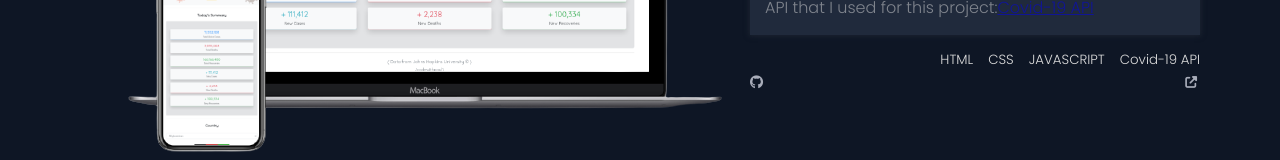
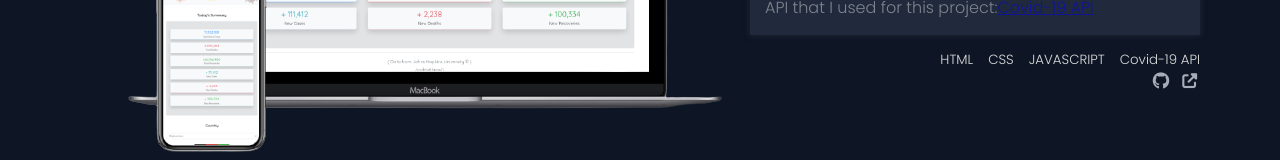
Before and after one commit to PaulPintang/Portfolio, a React (Create React App) app: page / in a window 1280 px wide. Shown: the part 2089-2249 px from the top of the page. Built offline with nearby package versions, Linux system fonts and the light colour scheme.

Commit message:
style: link to project icon size

```diff
--- a/src/components/Projects/Projects.styled.js
+++ b/src/components/Projects/Projects.styled.js
@@ -1,5 +1,5 @@
 import styled from "styled-components";
-import { Flex } from "../styles/Reusable.styled";
+import { Flex, Links } from "../styles/Reusable.styled";
 
 export const Section = styled.section`
   padding-bottom: 70px;
@@ -26,4 +26,10 @@ export const Description = styled.div`
   padding: 15px;
   margin: 15px 0;
 `;
-export const LinkToProject = styled.div``;
+export const LinkToProject = styled(Links)`
+  justify-content: flex-end;
+  gap: 10px;
+  i {
+    font-size: 17px;
+  }
+`;
--- a/src/components/Projects/index.jsx
+++ b/src/components/Projects/index.jsx
@@ -1,5 +1,5 @@
 // import "./styles.css";
-import { Flex, Container, Span, Links } from "../styles/Reusable.styled.js";
+import { Flex, Container, Span } from "../styles/Reusable.styled.js";
 import {
   Section,
   ProjectContainer,
@@ -57,7 +57,6 @@ const Projects = () => {
             </Flex>
 
             <LinkToProject>
-              <Links>
               <li>
                 <a
                   href="https://github.com/PaulPintang/Covid-19-Tracker-App"
@@ -76,7 +75,6 @@ const Projects = () => {
                   <i className="fas fa-external-link-alt"></i>
                 </a>
               </li>
-              </Links>
             </LinkToProject>
           </ProjectInfo>
         </ProjectContainer>
--- a/src/components/styles/Reusable.styled.js
+++ b/src/components/styles/Reusable.styled.js
@@ -13,7 +13,8 @@ export const Center = styled.div`
 export const Flex = styled.div`
   display: flex;
   height: 100%;
-  justify-content: ${({ right }) => (right ? "flex-end" : "space-between")}};
+  justify-content: ${({ right, left }) =>
+    right ? "flex-end" : "space-between"}};
   align-items: center;
   gap: 15px;
 `;
```
Lines whose indentation alone changed are shown as unchanged.
